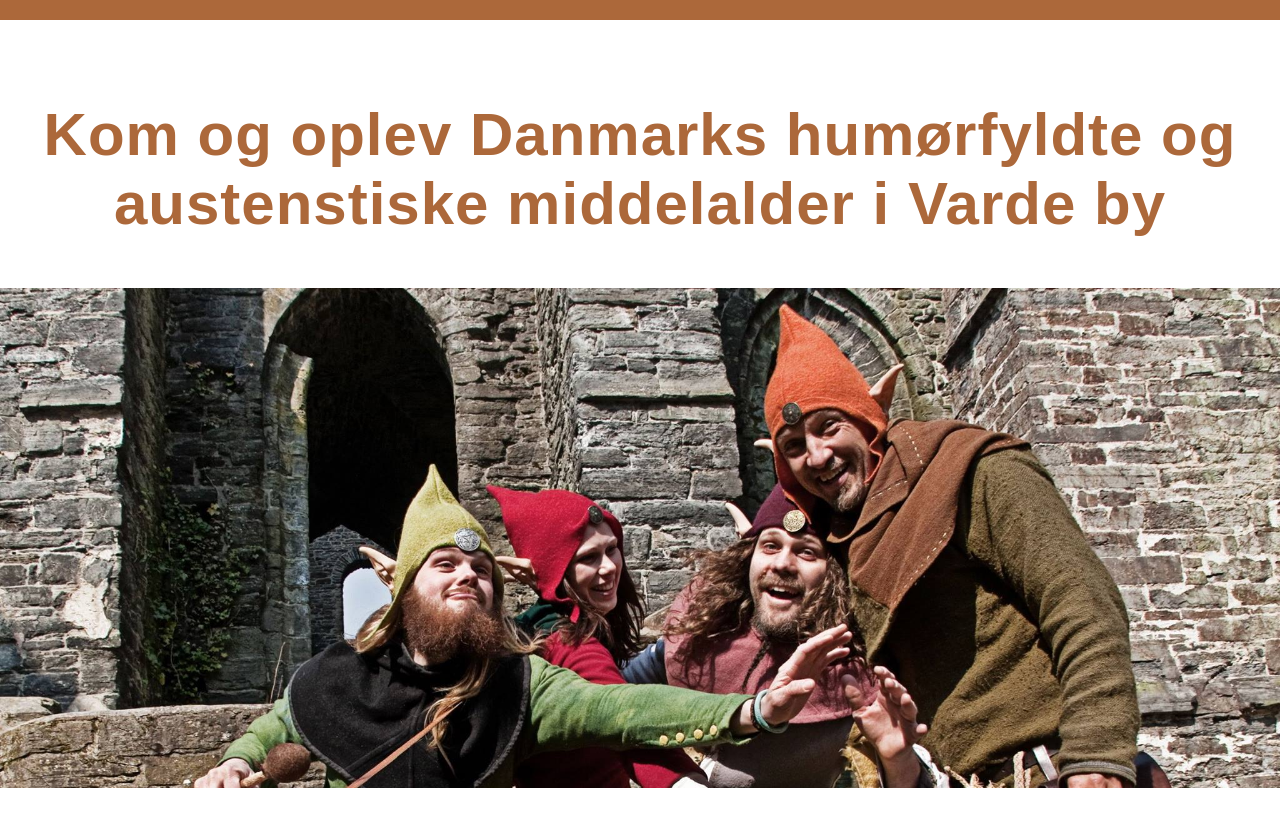
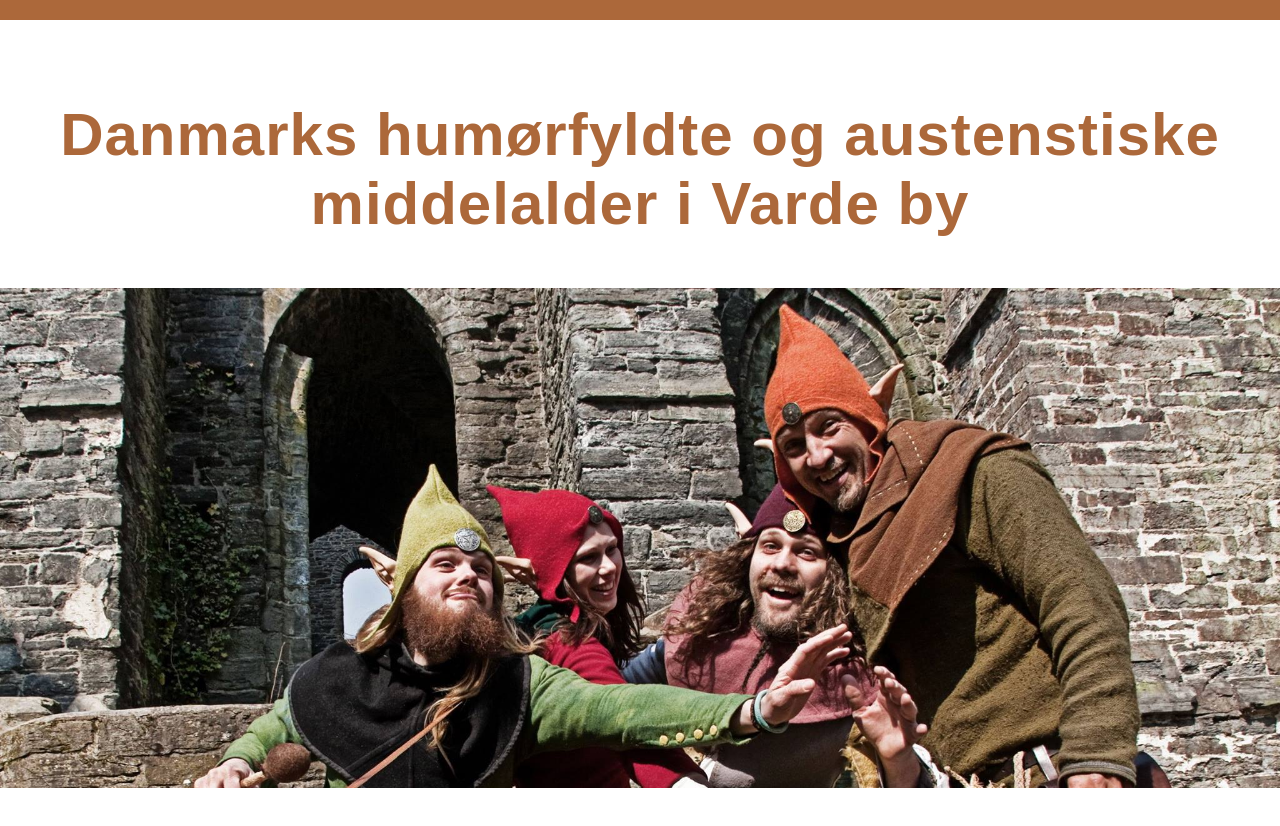
Before and after one commit to sangboi2/vardekultur, a plain HTML site: page index.html in a window 1280 px wide. Shown: the part 2203-3029 px from the top of the page. Drawn offline with Linux system fonts and the light colour scheme; a web font is replaced by a local one.

Commit message:
overskrift

```diff
--- a/index.html
+++ b/index.html
@@ -73,7 +73,7 @@
         </section>
         <!-- end of frivillig-->
         <!-- starts of om festallen-->
-        <h2 class="overskrift-center">Kom og oplev Danmarks humørfyldte og austenstiske middelalder i Varde by</h2>
+        <h2 class="overskrift-center">Danmarks humørfyldte og austenstiske middelalder i Varde by</h2>
         <section id="om-festivallen">
             <div class="banner-container"><img class="om-festivallen" src="assets/images/om-festivallen.jpg"></div>
               <h1 class="overskrift-center">Om Varde Middelalderfestival</h1>
```
